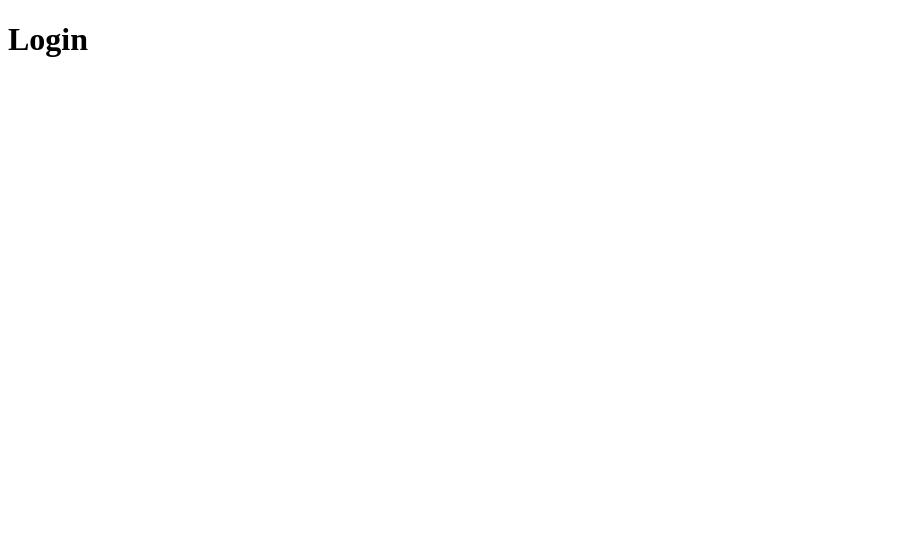
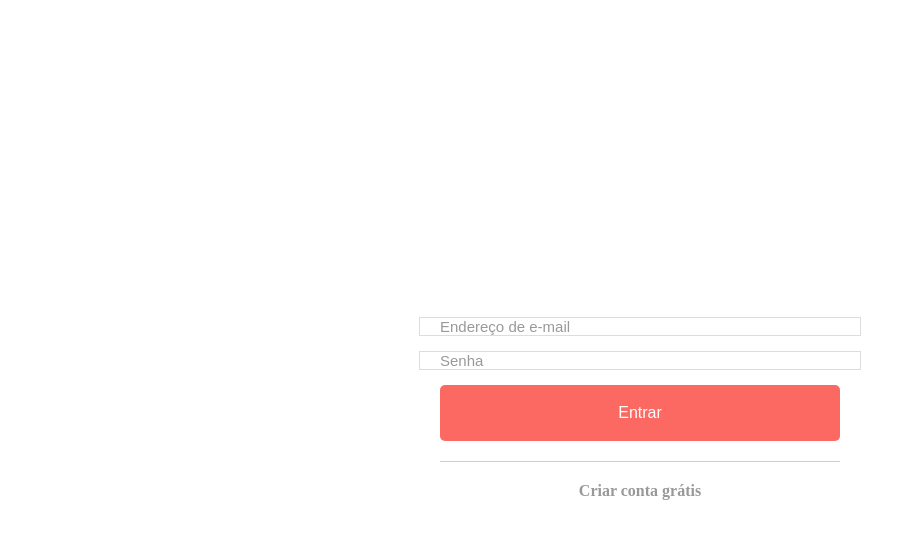
Before and after one commit to IgorLoredo/Calendly, a React (Create React App) app in the folder novo/: page / in a window 1280 px wide. Shown: the top 538 px of the page, without its empty margins (0-916 px from the left). Built offline with nearby package versions, Linux system fonts and the light colour scheme.

Commit message:
criando signin

```diff
--- /dev/null
+++ b/novo/src/pages/SingIn/index.js
@@ -0,0 +1,62 @@
+import React, { Component } from "react";
+import { Link, withRouter } from "react-router-dom";
+
+//import Logo from "../../assets/airbnb-logo.svg";  <img src={Logo} alt="Airbnb logo" />
+import api from "../../services/api";
+
+import { login } from "../../services/auth";
+
+import { Form, Container } from "./styles";
+
+class SignIn extends Component {
+  state = {
+    email: "",
+    password: "",
+    error: ""
+  };
+
+  handleSignIn = async e => {
+    e.preventDefault();
+    const { email, password } = this.state;
+    if (!email || !password) {
+      this.setState({ error: "Preencha e-mail e senha para continuar!" });
+    } else {
+      try {
+        const response = await api.post("/sessions", { email, password });
+        login(response.data.token);
+        this.props.history.push("/app");
+      } catch (err) {
+        this.setState({
+          error:
+            "Houve um problema com o login, verifique suas credenciais. T.T"
+        });
+      }
+    }
+  };
+
+  render() {
+    return (
+      <Container>
+        <Form onSubmit={this.handleSignIn}>
+
+          {this.state.error && <p>{this.state.error}</p>}
+          <input
+            type="email"
+            placeholder="Endereço de e-mail"
+            onChange={e => this.setState({ email: e.target.value })}
+          />
+          <input
+            type="password"
+            placeholder="Senha"
+            onChange={e => this.setState({ password: e.target.value })}
+          />
+          <button type="submit">Entrar</button>
+          <hr />
+          <Link to="/signup">Criar conta grátis</Link>
+        </Form>
+      </Container>
+    );
+  }
+}
+
+export default withRouter(SignIn);
--- /dev/null
+++ b/novo/src/pages/SingIn/styles.js
@@ -0,0 +1,63 @@
+import styled from "styled-components";
+
+export const Container = styled.div`
+  display: flex;
+  align-items: center;
+  justify-content: center;
+  height: 100vh;
+`;
+
+export const Form = styled.form`
+  width: 400px;
+  background: #fff;
+  padding: 20px;
+  display: flex;
+  flex-direction: column;
+  align-items: center;
+  img {
+    width: 100px;
+    margin: 10px 0 40px;
+  }
+  p {
+    color: #ff3333;
+    margin-bottom: 15px;
+    border: 1px solid #ff3333;
+    padding: 10px;
+    width: 100%;
+    text-align: center;
+  }
+  input {
+    flex: 1;
+    height: 46px;
+    margin-bottom: 15px;
+    padding: 0 20px;
+    color: #777;
+    font-size: 15px;
+    width: 100%;
+    border: 1px solid #ddd;
+    &::placeholder {
+      color: #999;
+    }
+  }
+  button {
+    color: #fff;
+    font-size: 16px;
+    background: #fc6963;
+    height: 56px;
+    border: 0;
+    border-radius: 5px;
+    width: 100%;
+  }
+  hr {
+    margin: 20px 0;
+    border: none;
+    border-bottom: 1px solid #cdcdcd;
+    width: 100%;
+  }
+  a {
+    font-size: 16;
+    font-weight: bold;
+    color: #999;
+    text-decoration: none;
+  }
+`;
--- a/novo/src/routes.js
+++ b/novo/src/routes.js
@@ -3,7 +3,7 @@
 
 import { isAuthenticated } from "./services/auth";
 import SignUp from './pages/SignUP'
-
+import SignIn from './pages/SingIn'
 
 
 const PrivateRoute = ({ component: Component, ...rest }) => (
@@ -22,7 +22,7 @@
 const Routes = () => (
   <BrowserRouter>
     <Switch>
-      <Route exact path="/" component={() => <h1>Login</h1>} />
+    <Route exact path="/" component={SignIn} />
       <Route path="/signup" component={SignUp} />
       <PrivateRoute path="/app" component={() => <h1>App</h1>} />
       <Route path="*" component={() => <h1>Page not found</h1>} />
```
